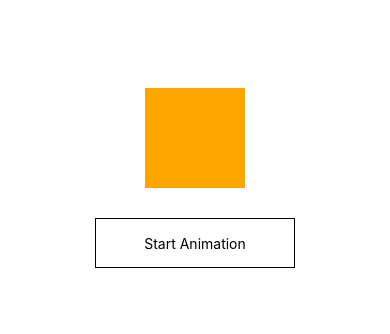
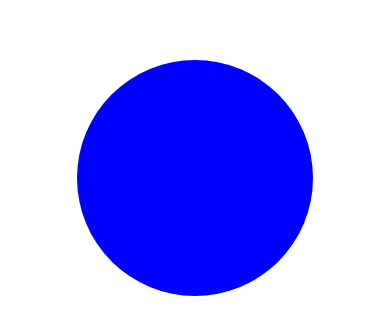
Before and after one commit to Ravinder2401/react-native-animation, a React Native app: screen / in a window 390 px wide. Shown: the part 244-578 px from the top of the page. Built offline with nearby package versions, Linux system fonts and the light colour scheme.

Commit message:
Creating infinite and bounce animation

```diff
--- a/App.jsx
+++ b/App.jsx
@@ -2,12 +2,16 @@ import { StyleSheet, Text, View } from 'react-native'
 import React from 'react'
 import PartOne from './src/Engineer/PartOne'
 import InterPolate from './src/Engineer/InterPolate'
+import InfiniteAnimation from './src/Engineer/InfiniteAnimation'
+import InfiniteBounce from './src/Engineer/InfiniteBounce'
 
 const App = () => {
   return (
     <View style={{flex:1, justifyContent:'center', alignItems:'center'}}>
       {/* <PartOne/> */}
-      <InterPolate/>
+      {/* <InterPolate/> */}
+      {/* <InfiniteAnimation/> */}
+      <InfiniteBounce/>
     </View>
   )
 }
--- /dev/null
+++ b/src/Engineer/InfiniteAnimation.jsx
@@ -0,0 +1,49 @@
+import { StyleSheet, Text, TouchableOpacity, View } from 'react-native';
+import React, { useEffect, useState } from 'react';
+import Animated, { interpolate, interpolateColor, useAnimatedStyle, useSharedValue, withRepeat, withSpring, withTiming } from 'react-native-reanimated';
+
+const InfiniteAnimation = () => {
+    const animation = useSharedValue(0); // setting initial value for animation
+    const [clicked, setClicked] = useState(false);
+
+    useEffect(() => {
+        const runAnimation = () => {
+            animation.value = withRepeat(
+                withTiming(1, { duration: 500 }),
+                -1, // -1 means infinite loop
+                true // reverse the animation direction
+            );
+        };
+
+        runAnimation();
+
+        // Clean up function to stop the animation when the component unmounts
+        return () => {
+            animation.value = 0;
+        };
+    }, []); // Empty dependency array ensures this effect runs only once after initial render
+
+    // defining animation styles
+    const animatedStyle = useAnimatedStyle(() => {
+        // In interpolate function we pass three parameters 1- animation value, 2- input range, 3- output range (means what we are showing on the basis of input range like for 1 we display width as 100 and for 0 we display width as 200)
+        const width = interpolate(animation.value, [0, 1], [100, 200]);
+        const backgroundColor = interpolateColor(animation.value, [0, 1], ['orange', 'purple']);
+        const borderRadius = interpolate(animation.value, [0, 1], [100, 100]);
+        return {
+            width: width,
+            height: width,
+            backgroundColor: backgroundColor,
+            borderRadius: borderRadius,
+        };
+    });
+
+    return (
+        <View style={{ flex: 1, justifyContent: 'center', alignItems: 'center' }}>
+            <Animated.View style={[{ width: 100, height: 100, backgroundColor: 'red' }, animatedStyle]} />
+        </View>
+    );
+};
+
+export default InfiniteAnimation;
+
+const styles = StyleSheet.create({});
--- /dev/null
+++ b/src/Engineer/InfiniteBounce.jsx
@@ -0,0 +1,51 @@
+import { StyleSheet, Text, TouchableOpacity, View } from 'react-native';
+import React, { useEffect, useState } from 'react';
+import Animated, { interpolate, interpolateColor, useAnimatedStyle, useSharedValue, withRepeat, withSequence, withSpring, withTiming } from 'react-native-reanimated';
+
+const InfiniteBounce = () => {
+    const animation = useSharedValue(0); // setting initial value for animation
+    const [clicked, setClicked] = useState(false);
+
+    useEffect(() => {
+        const runAnimation = () => {
+            animation.value = withRepeat(
+                withSequence(
+                    withSpring(1, { damping: 2, stiffness: 100 }),
+                    withSpring(0, { damping: 2, stiffness: 100 })
+                ),
+                -1 // -1 means infinite loop
+            );
+        };
+
+        runAnimation();
+
+        // Clean up function to stop the animation when the component unmounts
+        return () => {
+            animation.value = 0;
+        };
+    }, []); // Empty dependency array ensures this effect runs only once after initial render
+
+    // defining animation styles
+    const animatedStyle = useAnimatedStyle(() => {
+        // In interpolate function we pass three parameters 1- animation value, 2- input range, 3- output range (means what we are showing on the basis of input range like for 1 we display width as 100 and for 0 we display width as 200)
+        const width = interpolate(animation.value, [0, 1], [100, 200]);
+        const backgroundColor = interpolateColor(animation.value, [0, 0.5, 1], ['red', 'green', 'blue']);
+        const borderRadius = interpolate(animation.value, [0, 1], [0, 100]);
+        return {
+            width: width,
+            height: width,
+            backgroundColor: backgroundColor,
+            borderRadius: borderRadius,
+        };
+    });
+
+    return (
+        <View style={{ flex: 1, justifyContent: 'center', alignItems: 'center' }}>
+            <Animated.View style={[{ width: 100, height: 100, backgroundColor: 'red' }, animatedStyle]} />
+        </View>
+    );
+};
+
+export default InfiniteBounce;
+
+const styles = StyleSheet.create({});
```
